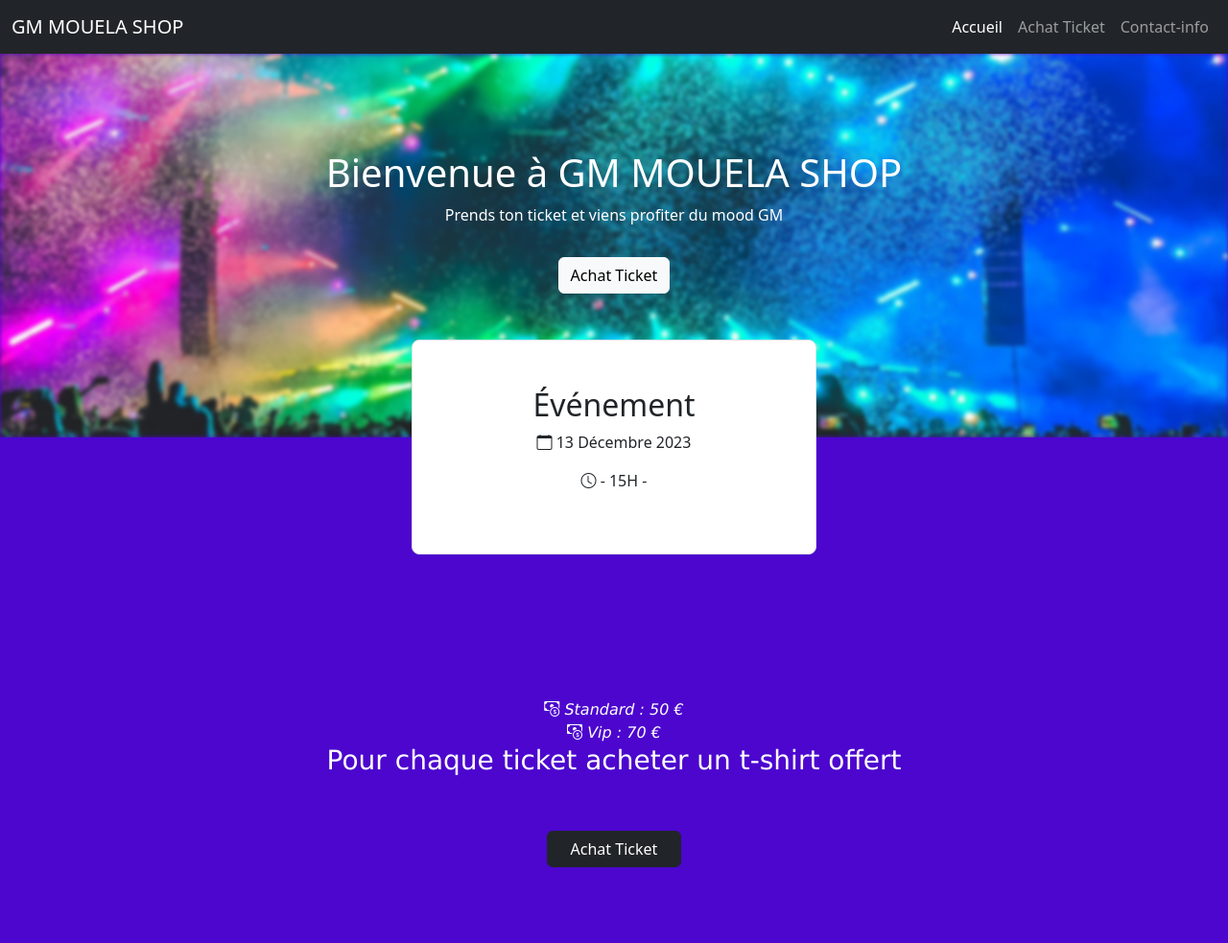
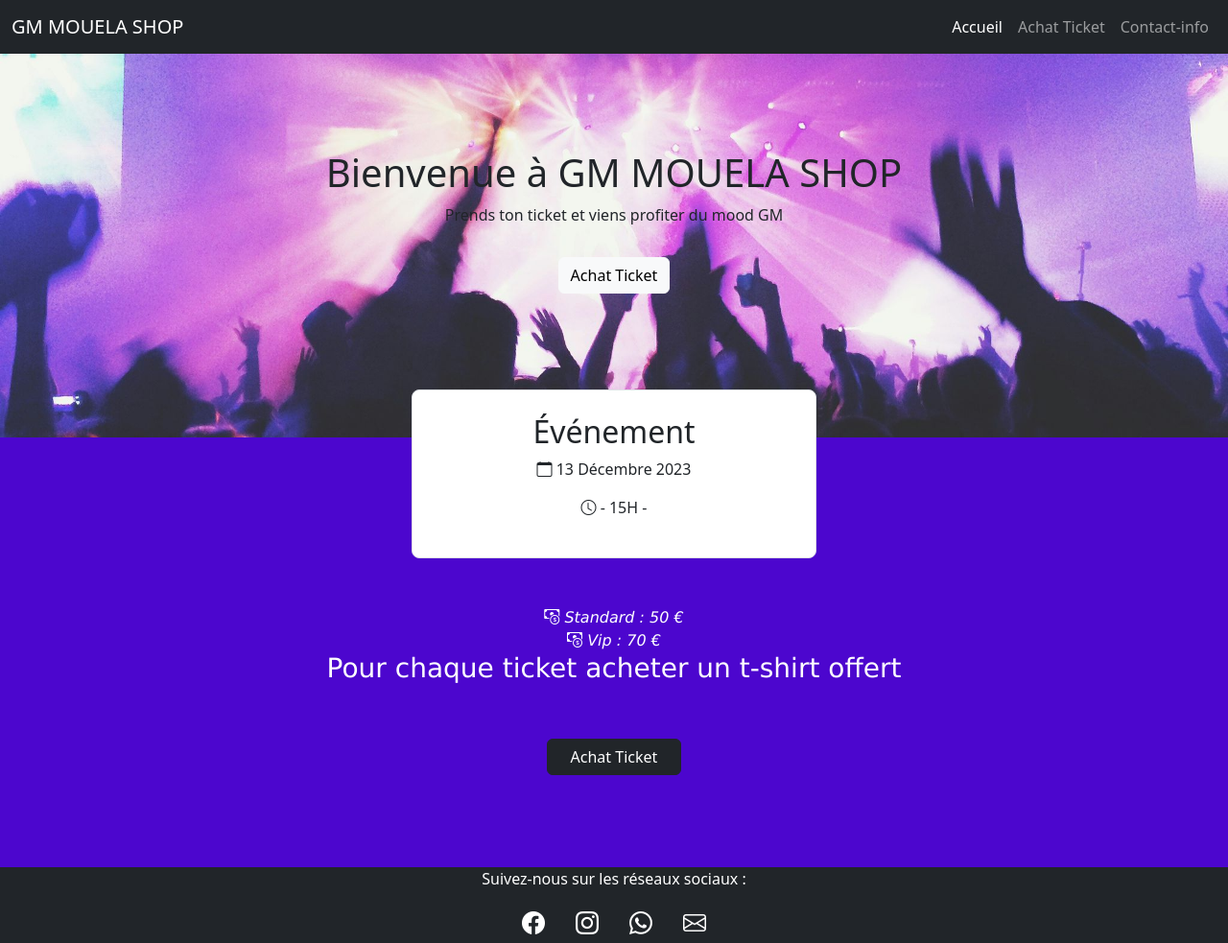
Before and after one commit to Nel-mk/gmmouelaN, a plain HTML site: page index.html in a window 1280 px wide. Shown: the top 983 px of the page at 96% size. Drawn offline with nearby package versions, Linux system fonts and the light colour scheme; a small style sheet from the web is missing.

Commit message:
Ajout des changementnouveau  apporté aux projet

```diff
--- a/css/index.css
+++ b/css/index.css
@@ -16,8 +16,8 @@ body {
     left: 0;
     width: 100%;
     height :100%;
-    background: url('../image/banniere5.jpeg') center/cover no-repeat ;
-    filter: blur(2px);
+    background: url('../image/banniere4.jpeg') center/cover no-repeat ;
+    /*filter: blur(1px);*/
     z-index: 1;
 }
 
@@ -32,7 +32,7 @@ body {
      border: 2px solid #28a745; /* bordure verte
      box-shadow: 0 0 20px rgba(40, 167, 69, 0.6); /* halo flou vert */
     position :relative;
-    top: -150px;
+    top: -50px;
     z-index: 3;
 }
 
--- a/index.html
+++ b/index.html
@@ -38,7 +38,7 @@
         </nav>
     </header>
     <section class="banner">
-        <div class="content text-center text-white">
+        <div class="content text-center text-dark">
             <h1>Bienvenue à GM MOUELA SHOP</h1>
             <p>Prends ton ticket et viens profiter du mood GM</p>
             <a href="html/ticket.html" class="btn btn-light mt-3">Achat Ticket</a>
@@ -49,7 +49,7 @@
     <div class="row">
         <div class="col-10 offset-1 offset-md-2  col-md-8 mb-5">
 
-            <div class="offset-3 programme px-4 py-5 px-xs-5 col-6 border rounded-3 text-center mt-5 bg-white text-dark">
+            <div class="offset-3 programme px-5 py-4 px-xs-5 col-6 border rounded-3 text-center bg-white text-dark">
                 <h2>Événement</h2>
                 <p><i class="bi bi-calendar icon"></i> 13 Décembre 2023</p>
                 <p><i class="bi bi-clock icon"></i> - 15H -</p>
```
